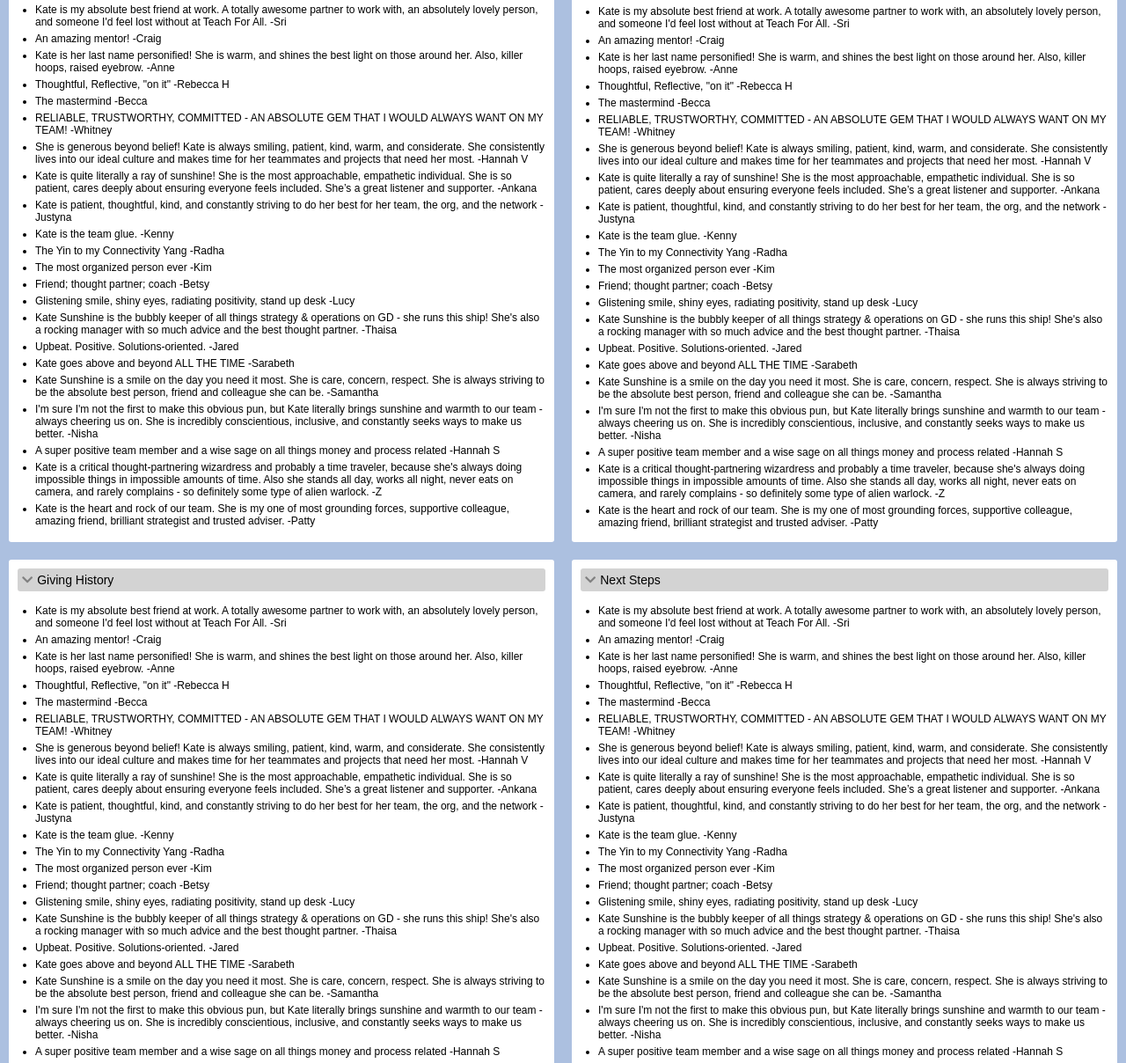
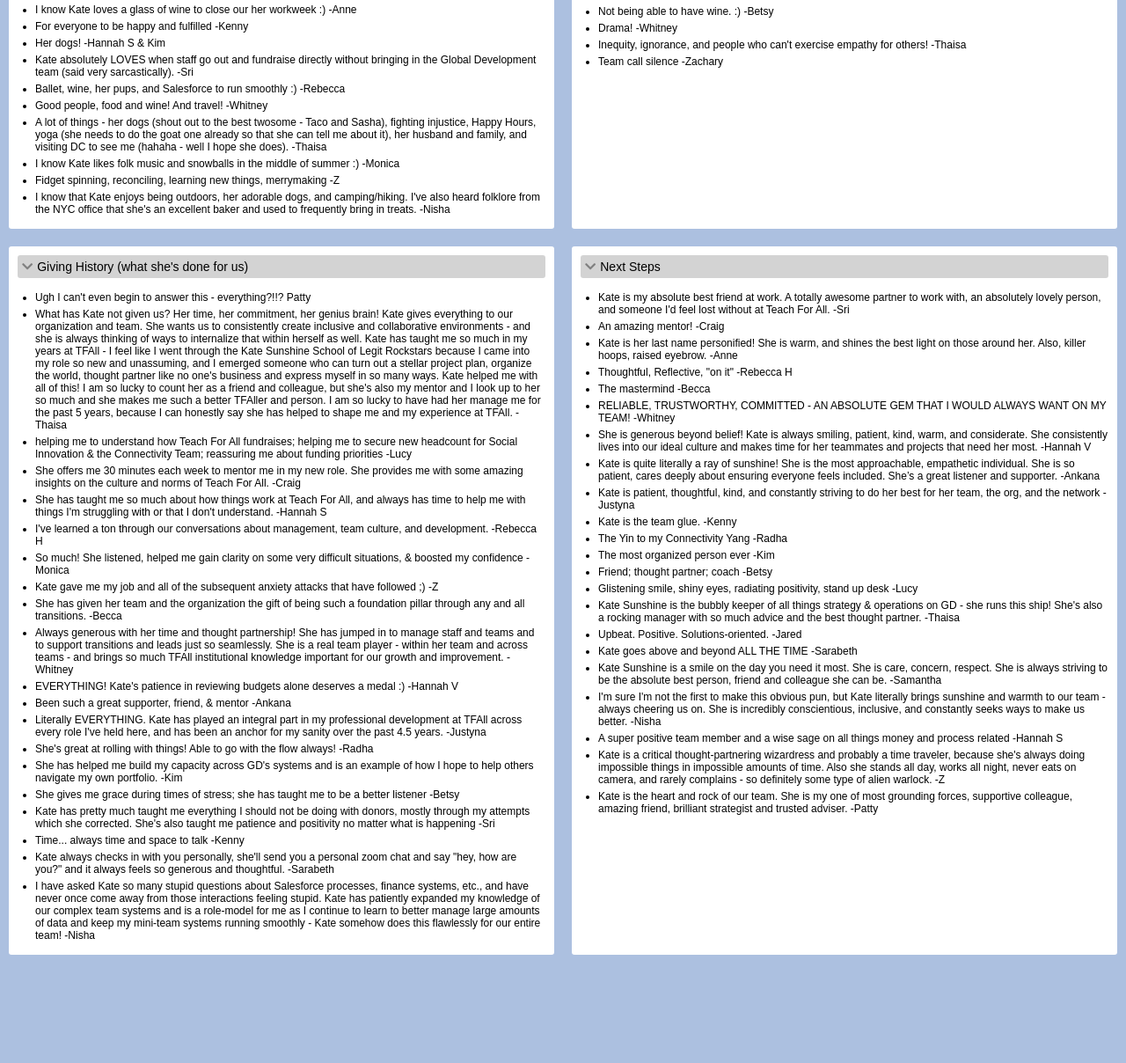
Before and after one commit to zdelro/KSPage, a plain HTML site: page index.html in a window 1280 px wide. Shown: the part 2118-3326 px from the top of the page at 88% size. After the commit the page ends 3213 px from the top, so only its background shows below. Drawn offline with Linux system fonts and the light colour scheme.

Commit message:
more changes

```diff
--- a/index.html
+++ b/index.html
@@ -345,70 +345,34 @@ header {
 			</div>
 			<ul>
 				<li>
-					Kate is my absolute best friend at work. A totally awesome partner to work with, an absolutely lovely person, and someone I'd feel lost without at Teach For All. -Sri
+					I know Kate loves a glass of wine to close our her workweek :) -Anne
 				</li>
 				<li>
-					An amazing mentor! -Craig
+					For everyone to be happy and fulfilled -Kenny
 				</li>
 				<li>
-					Kate is her last name personified! She is warm, and shines the best light on those around her. Also, killer hoops, raised eyebrow. -Anne
+					Her dogs! -Hannah S & Kim
 				</li>
 				<li>
-					Thoughtful, Reflective, "on it" -Rebecca H
+					Kate absolutely LOVES when staff go out and fundraise directly without bringing in the Global Development team (said very sarcastically). -Sri
 				</li>
 				<li>
-					The mastermind -Becca
+					Ballet, wine, her pups, and Salesforce to run smoothly :) -Rebecca
 				</li>
 				<li>
-					RELIABLE, TRUSTWORTHY, COMMITTED - AN ABSOLUTE GEM THAT I WOULD ALWAYS WANT ON MY TEAM! -Whitney
+					Good people, food and wine! And travel! -Whitney
 				</li>
 				<li>
-					She is generous beyond belief! Kate is always smiling, patient, kind, warm, and considerate. She consistently lives into our ideal culture and makes time for her teammates and projects that need her most. -Hannah V
+					A lot of things - her dogs (shout out to the best twosome - Taco and Sasha), fighting injustice, Happy Hours, yoga (she needs to do the goat one already so that she can tell me about it), her husband and family, and visiting DC to see me (hahaha - well I hope she does). -Thaisa
 				</li>
 				<li>
-					Kate is quite literally a ray of sunshine! She is the most approachable, empathetic individual. She is so patient, cares deeply about ensuring everyone feels included. She’s a great listener and supporter. -Ankana
+					I know Kate likes folk music and snowballs in the middle of summer :)  -Monica
 				</li>
 				<li>
-					Kate is patient, thoughtful, kind, and constantly striving to do her best for her team, the org, and the network -Justyna
+					Fidget spinning, reconciling, learning new things, merrymaking -Z
 				</li>
 				<li>
-					Kate is the team glue. -Kenny
-				</li>
-				<li>
-					The Yin to my Connectivity Yang -Radha
-				</li>
-				<li>
-					The most organized person ever -Kim
-				</li>
-				<li>
-					Friend; thought partner; coach -Betsy
-				</li>
-				<li>
-					Glistening smile, shiny eyes, radiating positivity, stand up desk -Lucy
-				</li>
-				<li>
-					Kate Sunshine is the bubbly keeper of all things strategy & operations on GD - she runs this ship! She's also a rocking manager with so much advice and the best thought partner. -Thaisa
-				</li>
-				<li>
-					Upbeat. Positive. Solutions-oriented. -Jared
-				</li>
-				<li>
-					Kate goes above and beyond ALL THE TIME -Sarabeth
-				</li>
-				<li>
-					Kate Sunshine is a smile on the day you need it most. She is care, concern, respect. She is always striving to be the absolute best person, friend and colleague she can be. -Samantha
-				</li>
-				<li>
-					I'm sure I'm not the first to make this obvious pun, but Kate literally brings sunshine and warmth to our team - always cheering us on. She is incredibly conscientious, inclusive, and constantly seeks ways to make us better. -Nisha
-				</li>
-				<li>
-					A super positive team member and a wise sage on all things money and process related -Hannah S
-				</li>
-				<li>
-					Kate is a critical thought-partnering wizardress and probably a time traveler, because she's always doing impossible things in impossible amounts of time. Also she stands all day, works all night, never eats on camera, and rarely complains - so definitely some type of alien warlock. -Z
-				</li>
-				<li>
-					Kate is the heart and rock of our team. She is my one of most grounding forces, supportive colleague, amazing friend, brilliant strategist and trusted adviser. -Patty
+					I know that Kate enjoys being outdoors, her adorable dogs, and camping/hiking. I've also heard folklore from the NYC office that she's an excellent baker and used to frequently bring in treats. -Nisha
 				</li>
 			</ul>
 		</div>
@@ -419,143 +383,84 @@ header {
 			</div>
 			<ul>
 				<li>
-					Kate is my absolute best friend at work. A totally awesome partner to work with, an absolutely lovely person, and someone I'd feel lost without at Teach For All. -Sri
+					Not being able to have wine. :) -Betsy
 				</li>
 				<li>
-					An amazing mentor! -Craig
+					Drama! -Whitney
 				</li>
 				<li>
-					Kate is her last name personified! She is warm, and shines the best light on those around her. Also, killer hoops, raised eyebrow. -Anne
+					Inequity, ignorance, and people who can't exercise empathy for others! -Thaisa
 				</li>
 				<li>
-					Thoughtful, Reflective, "on it" -Rebecca H
-				</li>
-				<li>
-					The mastermind -Becca
-				</li>
-				<li>
-					RELIABLE, TRUSTWORTHY, COMMITTED - AN ABSOLUTE GEM THAT I WOULD ALWAYS WANT ON MY TEAM! -Whitney
-				</li>
-				<li>
-					She is generous beyond belief! Kate is always smiling, patient, kind, warm, and considerate. She consistently lives into our ideal culture and makes time for her teammates and projects that need her most. -Hannah V
-				</li>
-				<li>
-					Kate is quite literally a ray of sunshine! She is the most approachable, empathetic individual. She is so patient, cares deeply about ensuring everyone feels included. She’s a great listener and supporter. -Ankana
-				</li>
-				<li>
-					Kate is patient, thoughtful, kind, and constantly striving to do her best for her team, the org, and the network -Justyna
-				</li>
-				<li>
-					Kate is the team glue. -Kenny
-				</li>
-				<li>
-					The Yin to my Connectivity Yang -Radha
-				</li>
-				<li>
-					The most organized person ever -Kim
-				</li>
-				<li>
-					Friend; thought partner; coach -Betsy
-				</li>
-				<li>
-					Glistening smile, shiny eyes, radiating positivity, stand up desk -Lucy
-				</li>
-				<li>
-					Kate Sunshine is the bubbly keeper of all things strategy & operations on GD - she runs this ship! She's also a rocking manager with so much advice and the best thought partner. -Thaisa
-				</li>
-				<li>
-					Upbeat. Positive. Solutions-oriented. -Jared
-				</li>
-				<li>
-					Kate goes above and beyond ALL THE TIME -Sarabeth
-				</li>
-				<li>
-					Kate Sunshine is a smile on the day you need it most. She is care, concern, respect. She is always striving to be the absolute best person, friend and colleague she can be. -Samantha
-				</li>
-				<li>
-					I'm sure I'm not the first to make this obvious pun, but Kate literally brings sunshine and warmth to our team - always cheering us on. She is incredibly conscientious, inclusive, and constantly seeks ways to make us better. -Nisha
-				</li>
-				<li>
-					A super positive team member and a wise sage on all things money and process related -Hannah S
-				</li>
-				<li>
-					Kate is a critical thought-partnering wizardress and probably a time traveler, because she's always doing impossible things in impossible amounts of time. Also she stands all day, works all night, never eats on camera, and rarely complains - so definitely some type of alien warlock. -Z
-				</li>
-				<li>
-					Kate is the heart and rock of our team. She is my one of most grounding forces, supportive colleague, amazing friend, brilliant strategist and trusted adviser. -Patty
+					Team call silence -Zachary
 				</li>
 			</ul>
 		</div>
 	</div>
 	<div class='span2 container'>
 		<div class='span1 section'>
-			<header><i class='fa fa-chevron-down'></i>Giving History</header>
+			<header><i class='fa fa-chevron-down'></i>Giving History (what she's done for us)</header>
 			<ul>
 				<li>
-					Kate is my absolute best friend at work. A totally awesome partner to work with, an absolutely lovely person, and someone I'd feel lost without at Teach For All. -Sri
+					Ugh I can't even begin to answer this - everything?!!? Patty
 				</li>
 				<li>
-					An amazing mentor! -Craig
+					What has Kate not given us? Her time, her commitment, her genius brain! Kate gives everything to our organization and team. She wants us to consistently create inclusive and collaborative environments - and she is always thinking of ways to internalize that within herself as well. Kate has taught me so much in my years at TFAll - I feel like I went through the Kate Sunshine School of Legit Rockstars because I came into my role so new and unassuming, and I emerged someone who can turn out a stellar project plan, organize the world, thought partner like no one's business and express myself in so many ways. Kate helped me with all of this! I am so lucky to count her as a friend and colleague, but she's also my mentor and I look up to her so much and she makes me such a better TFAller and person. I am so lucky to have had her manage me for the past 5 years, because I can honestly say she has helped to shape me and my experience at TFAll. -Thaisa
 				</li>
 				<li>
-					Kate is her last name personified! She is warm, and shines the best light on those around her. Also, killer hoops, raised eyebrow. -Anne
+					helping me to understand how Teach For All fundraises; helping me to secure new headcount for Social Innovation & the Connectivity Team; reassuring me about funding priorities -Lucy
 				</li>
 				<li>
-					Thoughtful, Reflective, "on it" -Rebecca H
+					She offers me 30 minutes each week to mentor me in my new role. She provides me with some amazing insights on the culture and norms of Teach For All. -Craig
 				</li>
 				<li>
-					The mastermind -Becca
+
+				She has taught me so much about how things work at Teach For All, and always has time to help me with things I'm struggling with or that I don't understand. -Hannah S
 				</li>
 				<li>
-					RELIABLE, TRUSTWORTHY, COMMITTED - AN ABSOLUTE GEM THAT I WOULD ALWAYS WANT ON MY TEAM! -Whitney
+					I've learned a ton through our conversations about management, team culture, and development. -Rebecca H
 				</li>
 				<li>
-					She is generous beyond belief! Kate is always smiling, patient, kind, warm, and considerate. She consistently lives into our ideal culture and makes time for her teammates and projects that need her most. -Hannah V
+					So much! She listened, helped me gain clarity on some very difficult situations, & boosted my confidence -Monica
 				</li>
 				<li>
-					Kate is quite literally a ray of sunshine! She is the most approachable, empathetic individual. She is so patient, cares deeply about ensuring everyone feels included. She’s a great listener and supporter. -Ankana
+					Kate gave me my job and all of the subsequent anxiety attacks that have followed ;) -Z
 				</li>
 				<li>
-					Kate is patient, thoughtful, kind, and constantly striving to do her best for her team, the org, and the network -Justyna
+					She has given her team and the organization the gift of being such a foundation pillar through any and all transitions. -Becca
 				</li>
 				<li>
-					Kate is the team glue. -Kenny
+					Always generous with her time and thought partnership! She has jumped in to manage staff and teams and to support transitions and leads just so seamlessly. She is a real team player - within her team and across teams - and brings so much TFAll institutional knowledge important for our growth and improvement. -Whitney
 				</li>
 				<li>
-					The Yin to my Connectivity Yang -Radha
+					EVERYTHING! Kate's patience in reviewing budgets alone deserves a medal :) -Hannah V
 				</li>
 				<li>
-					The most organized person ever -Kim
+					Been such a great supporter, friend, & mentor -Ankana
 				</li>
 				<li>
-					Friend; thought partner; coach -Betsy
+					Literally EVERYTHING. Kate has played an integral part in my professional development at TFAll across every role I've held here, and has been an anchor for my sanity over the past 4.5 years. -Justyna
 				</li>
 				<li>
-					Glistening smile, shiny eyes, radiating positivity, stand up desk -Lucy
+					She's great at rolling with things! Able to go with the flow always! -Radha
 				</li>
 				<li>
-					Kate Sunshine is the bubbly keeper of all things strategy & operations on GD - she runs this ship! She's also a rocking manager with so much advice and the best thought partner. -Thaisa
+					She has helped me build my capacity across GD's systems and is an example of how I hope to help others navigate my own portfolio. -Kim
 				</li>
 				<li>
-					Upbeat. Positive. Solutions-oriented. -Jared
+					She gives me grace during times of stress; she has taught me to be a better listener -Betsy
 				</li>
 				<li>
-					Kate goes above and beyond ALL THE TIME -Sarabeth
+					Kate has pretty much taught me everything I should not be doing with donors, mostly through my attempts which she corrected.  She's also taught me patience and positivity no matter what is happening -Sri
 				</li>
 				<li>
-					Kate Sunshine is a smile on the day you need it most. She is care, concern, respect. She is always striving to be the absolute best person, friend and colleague she can be. -Samantha
+					Time... always time and space to talk -Kenny
 				</li>
 				<li>
-					I'm sure I'm not the first to make this obvious pun, but Kate literally brings sunshine and warmth to our team - always cheering us on. She is incredibly conscientious, inclusive, and constantly seeks ways to make us better. -Nisha
+					Kate always checks in with you personally, she'll send you a personal zoom chat and say "hey, how are you?" and it always feels so generous and thoughtful. -Sarabeth
 				</li>
 				<li>
-					A super positive team member and a wise sage on all things money and process related -Hannah S
-				</li>
-				<li>
-					Kate is a critical thought-partnering wizardress and probably a time traveler, because she's always doing impossible things in impossible amounts of time. Also she stands all day, works all night, never eats on camera, and rarely complains - so definitely some type of alien warlock. -Z
-				</li>
-				<li>
-					Kate is the heart and rock of our team. She is my one of most grounding forces, supportive colleague, amazing friend, brilliant strategist and trusted adviser. -Patty
+					I have asked Kate so many stupid questions about Salesforce processes, finance systems, etc., and have never once come away from those interactions feeling stupid. Kate has patiently expanded my knowledge of our complex team systems and is a role-model for me as I continue to learn to better manage large amounts of data and keep my mini-team systems running smoothly - Kate somehow does this flawlessly for our entire team! -Nisha
 				</li>
 			</ul>
 		</div>
```
